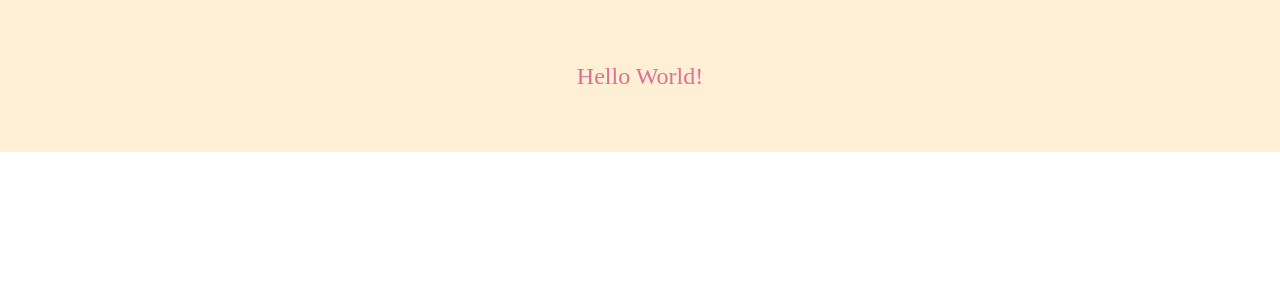
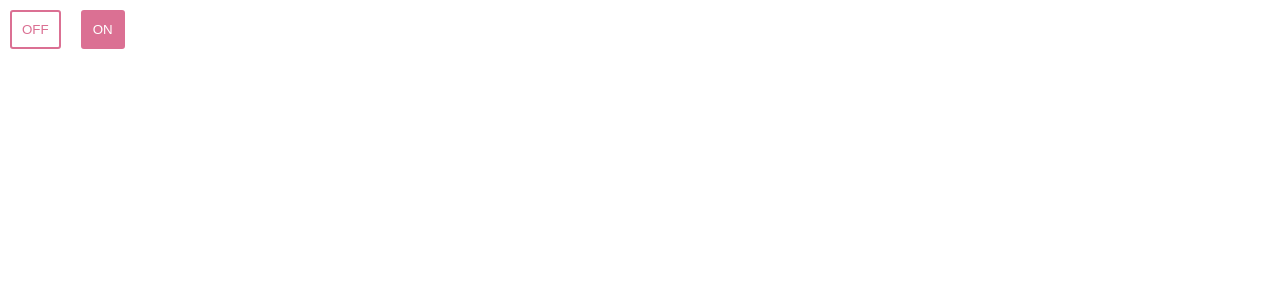
Before and after one commit to pakxe/widget, a React (Create React App) app: page / in a window 1280 px wide. Shown: the top 300 px of the page. Built offline with nearby package versions, Linux system fonts and the light colour scheme.

Commit message:
chore: 예제2

```diff
--- a/src/App.js
+++ b/src/App.js
@@ -1,29 +1,20 @@
 import styled from "styled-components";
 
-const Back = styled.div`
-  height: 390px;
-  width: 100%;
-  background-color: pink;
-`;
-const Title = styled.h1`
-  // Title 컴포넌트 = h1태그를 스타일링한 컴포넌트
-  font-size: 1.5em;
-  text-align: center;
-  color: palevioletred;
-`;
+const Button = styled.button`
+  background: ${(props) => (props.on ? "palevioletred" : "white")};
+  color: ${(props) => (props.on ? "white" : "palevioletred")};
 
-const Wrapper = styled.section`
-  // Wrapper 컴포넌트 = section태그를 스타일링한 컴포넌트
-  padding: 4em;
-  background: papayawhip;
+  border: 2px solid palevioletred;
+  border-radius: 3px;
+  padding: 10px;
+  margin: 10px;
 `;
 
 function App() {
   return (
     <>
-      <Wrapper>
-        <Title>Hello World!</Title>
-      </Wrapper>
+      <Button>OFF</Button>
+      <Button on>ON</Button>
     </>
   );
 }
```
